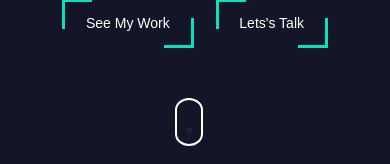
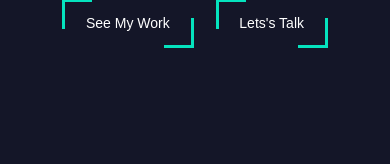
Before and after one commit to MMohsin737/portfolio-site, a React (Create React App) app: page / in a window 390 px wide. Shown: the part 680-844 px from the top of the page. Built offline with nearby package versions, Linux system fonts and the light colour scheme.

Commit message:
(02-02-2022)

```diff
--- a/src/components/sections/hero/Hero.js
+++ b/src/components/sections/hero/Hero.js
@@ -183,7 +183,7 @@ const Hero = ({ sectionID, children }) => {
         </motion.div>
       </div>
 
-      <div className={`flex-auto flex justify-center items-center`}>
+      <div className={`flex-auto flex justify-center lg:opacity-100 opacity-0 items-center`}>
       <HeroScrollDownButton />
       </div>
     </div>
--- a/src/components/ui/side-nav/SideNav.module.css
+++ b/src/components/ui/side-nav/SideNav.module.css
@@ -104,8 +104,8 @@
   width: 100%;
 }
 
-@media screen and (max-width: 750px) {
+@media screen and (max-width: 768px) {
   .menuButton {
-    font-size: 18px;
+    font-size: 2em;
   }
 }
```
